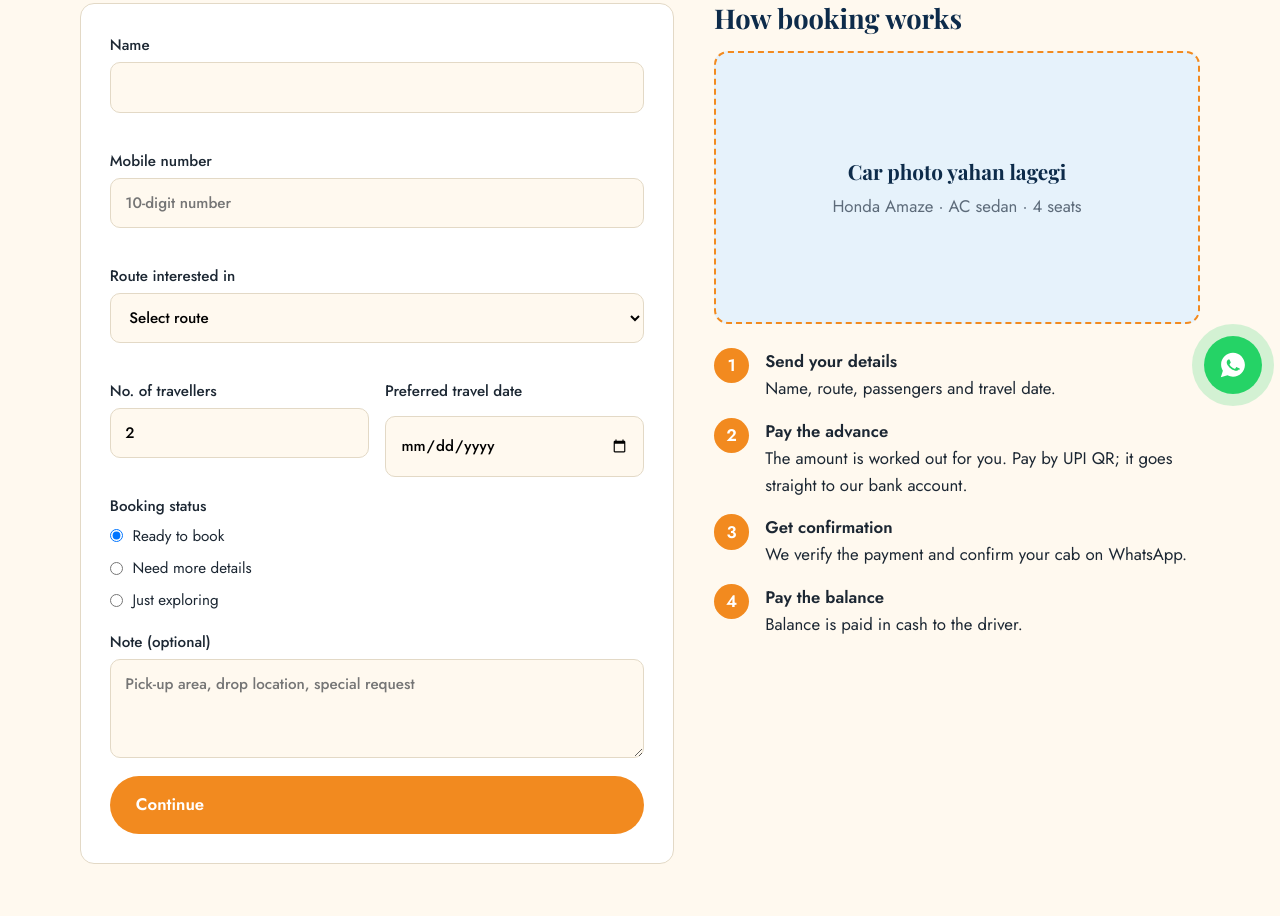
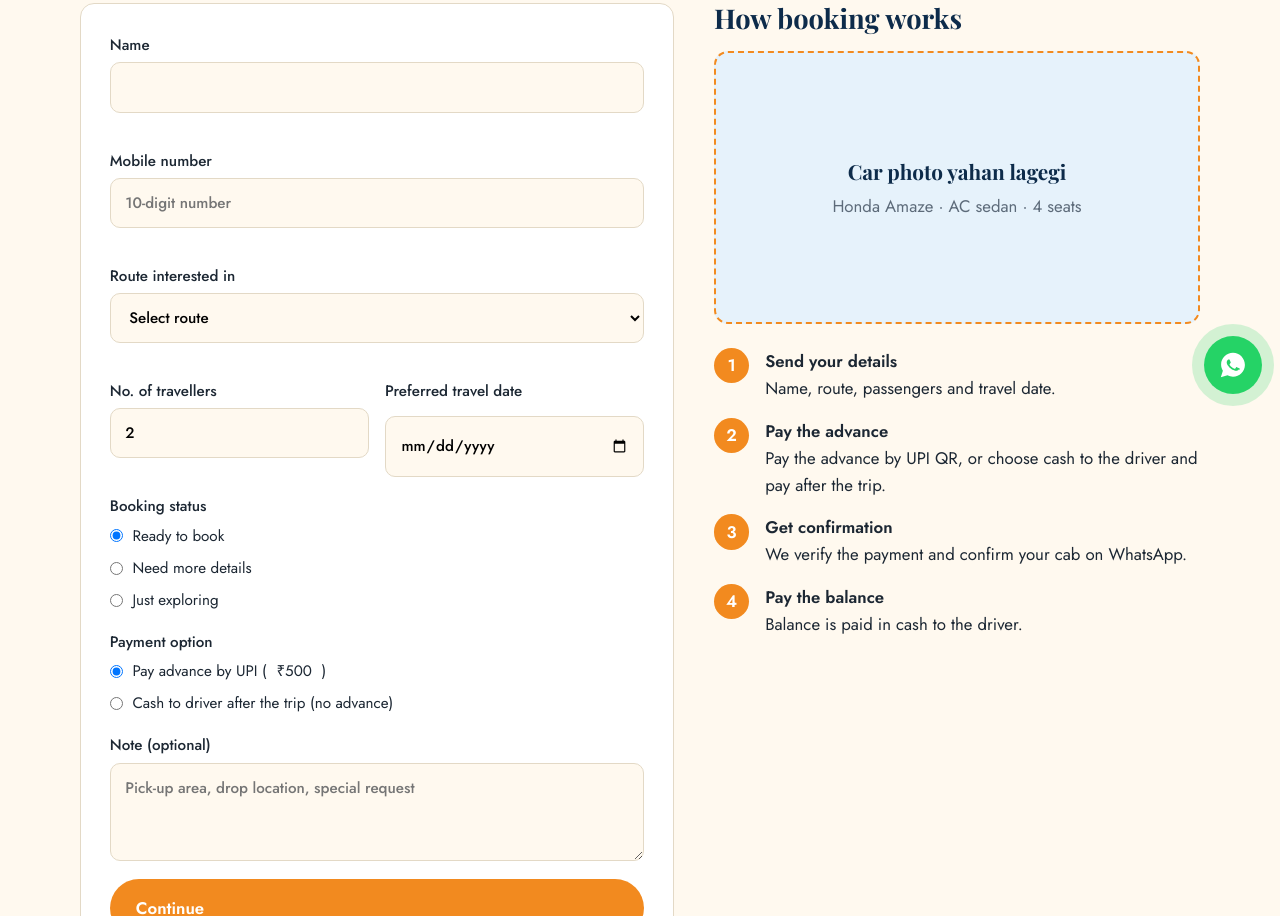
Before and after one commit to ravimehar0852-bot/Chopra-Tour-Travels, a plain HTML site: page booking.html in a window 1280 px wide. Shown: the part 388-1304 px from the top of the page. Drawn offline with nearby package versions, Linux system fonts and the light colour scheme.

Commit message:
Update booking.html

```diff
--- a/booking.html
+++ b/booking.html
@@ -17,11 +17,15 @@
 <label class="radio"><input type="radio" name="intent" value="Ready to book" checked> Ready to book</label>
 <label class="radio"><input type="radio" name="intent" value="Need more details"> Need more details</label>
 <label class="radio"><input type="radio" name="intent" value="Just exploring"> Just exploring</label></fieldset>
+<fieldset><legend>Payment option</legend>
+<label class="radio"><input type="radio" name="paymode" value="UPI advance" checked> Pay advance by UPI (<span id="advtxt">₹500</span>)</label>
+<label class="radio"><input type="radio" name="paymode" value="Cash to driver"> Cash to driver after the trip (no advance)</label></fieldset>
 <label>Note (optional)<textarea name="note" rows="3" placeholder="Pick-up area, drop location, special request"></textarea></label>
 <button class="btn btn-sun" type="submit">Continue</button></form>
 
 <div id="pay" hidden class="box">
 <h2 style="font-size:1.6rem">Booking received</h2><p id="sum" style="margin-bottom:1rem"></p>
+<p style="margin-bottom:1rem"><button class="btn btn-navy" id="ticket" type="button">Download ticket (PDF)</button></p>
 <div id="payBox"><div class="pay"><div id="qr"></div><div>
 <p>Advance to pay</p><div class="big" id="amt"></div><p>UPI ID: <b id="upiid"></b></p>
 <p style="font-size:.92rem;color:var(--mute);margin:.5rem 0">Scan with PhonePe, GPay or Paytm. On mobile, tap the button instead.</p>
@@ -35,8 +39,8 @@
 <!-- CAR PHOTO: replace with <img class="car-img" src="car.jpg" alt="Honda Amaze"> -->
 <div class="car-ph" style="margin:1rem 0"><b>Car photo yahan lagegi</b><span>Honda Amaze · AC sedan · 4 seats</span></div>
 <div class="steps"><div><b>Send your details</b><br>Name, route, passengers and travel date.</div>
-<div><b>Pay the advance</b><br>The amount is worked out for you. Pay by UPI QR; it goes straight to our bank account.</div>
+<div><b>Pay the advance</b><br>Pay the advance by UPI QR, or choose cash to the driver and pay after the trip.</div>
 <div><b>Get confirmation</b><br>We verify the payment and confirm your cab on WhatsApp.</div>
 <div><b>Pay the balance</b><br>Balance is paid in cash to the driver.</div></div></aside>
 </div></section></main>
-<div id="site-footer"></div><script src="https://cdnjs.cloudflare.com/ajax/libs/qrcodejs/1.0.0/qrcode.min.js"></script><script src="config.js"></script><script src="app.js"></script></body></html>
+<div id="site-footer"></div><script src="https://cdnjs.cloudflare.com/ajax/libs/qrcodejs/1.0.0/qrcode.min.js"></script><script src="https://cdnjs.cloudflare.com/ajax/libs/jspdf/2.5.1/jspdf.umd.min.js"></script><script src="config.js"></script><script src="app.js"></script></body></html>
```
